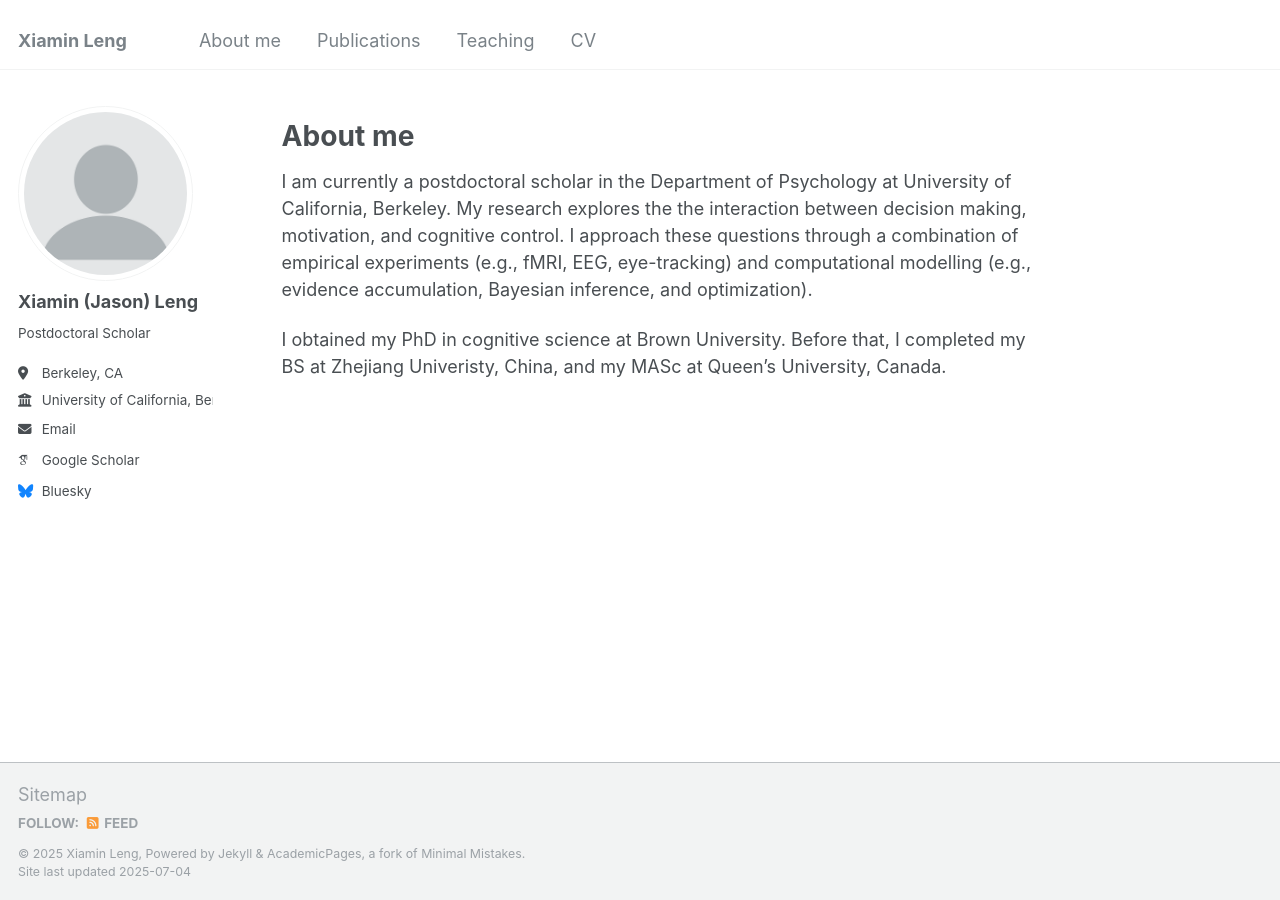
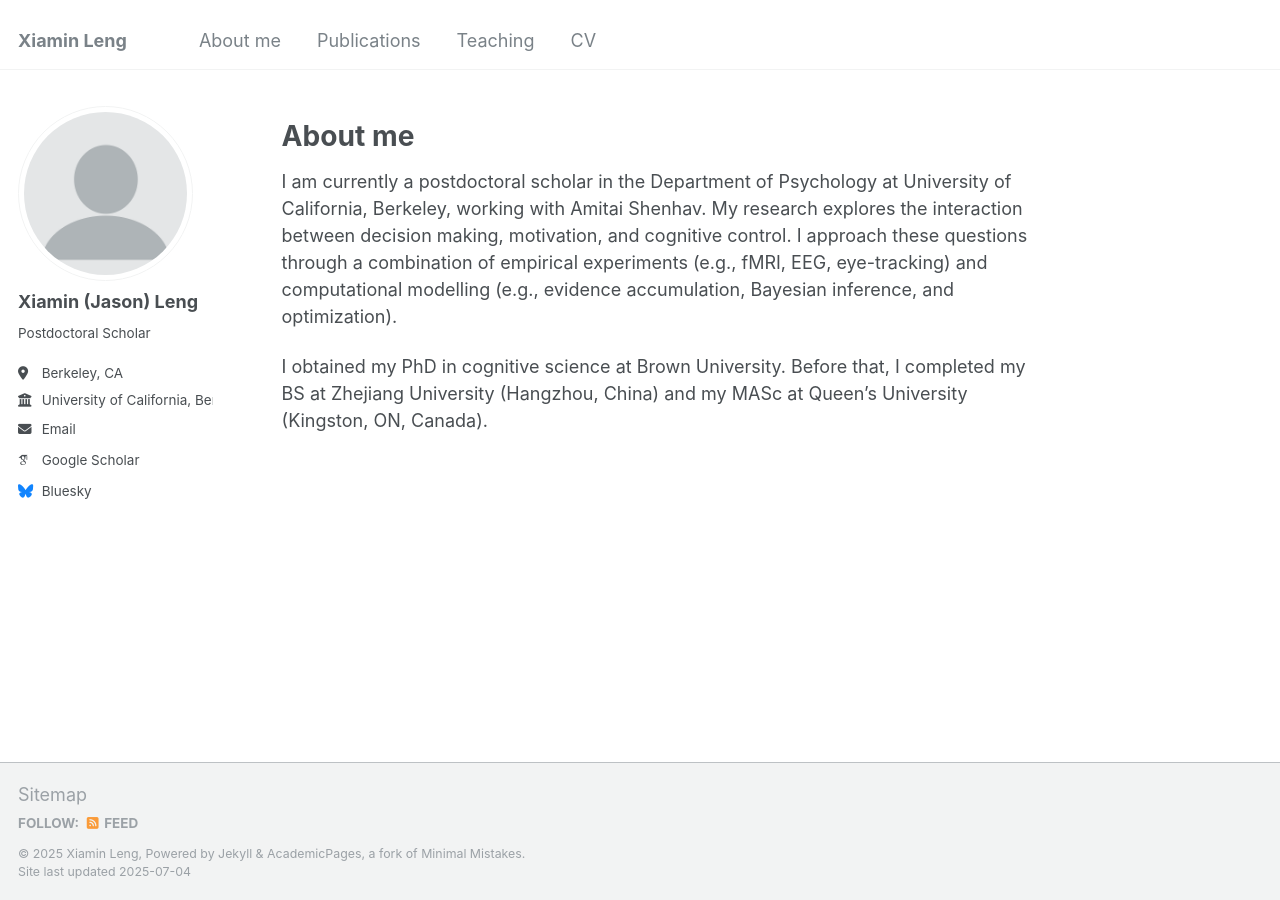
Before and after one commit to Jasonleng/jasonleng.github.io, a Jekyll site: the page built from _pages/about.md, in a window 1280 px wide. Built offline with Jekyll 4.4.1, drawn with Linux system fonts in a browser that asks for light colours; some web fonts are replaced.

Commit message:
Update about.md

```diff
--- a/_pages/about.md
+++ b/_pages/about.md
@@ -9,6 +9,6 @@ redirect_from:
 
 About me
 ======
-I am currently a postdoctoral scholar in the Department of Psychology at University of California, Berkeley. My research explores the the interaction between decision making, motivation, and cognitive control. I approach these questions through a combination of empirical experiments (e.g., fMRI, EEG, eye-tracking) and computational modelling (e.g., evidence accumulation, Bayesian inference, and optimization).
+I am currently a postdoctoral scholar in the Department of Psychology at University of California, Berkeley, working with Amitai Shenhav. My research explores the interaction between decision making, motivation, and cognitive control. I approach these questions through a combination of empirical experiments (e.g., fMRI, EEG, eye-tracking) and computational modelling (e.g., evidence accumulation, Bayesian inference, and optimization).
 
-I obtained my PhD in cognitive science at Brown University. Before that, I completed my BS at Zhejiang Univeristy, China, and my MASc at Queen's University, Canada.
+I obtained my PhD in cognitive science at Brown University. Before that, I completed my BS at Zhejiang University (Hangzhou, China) and my MASc at Queen's University (Kingston, ON, Canada).
```
